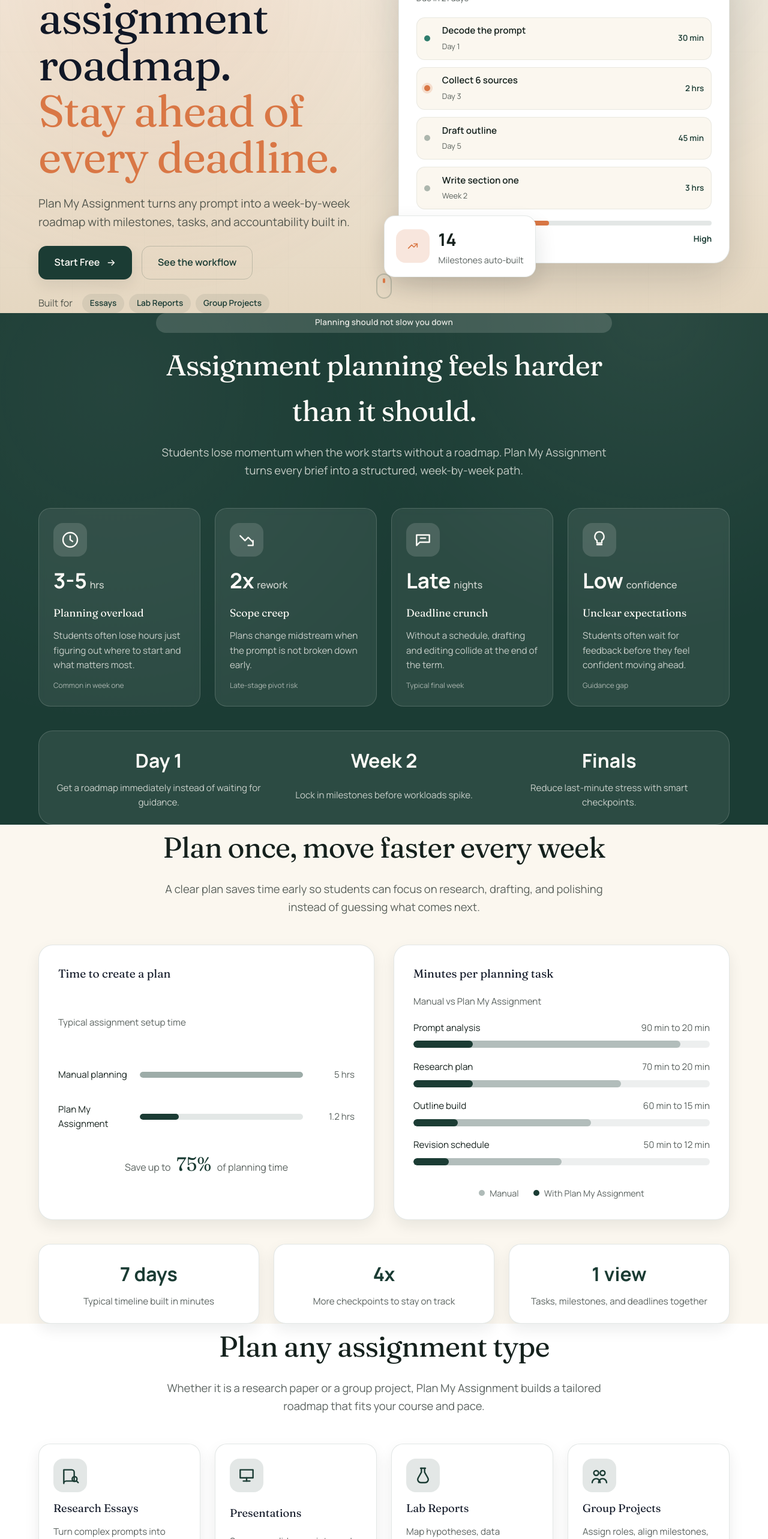
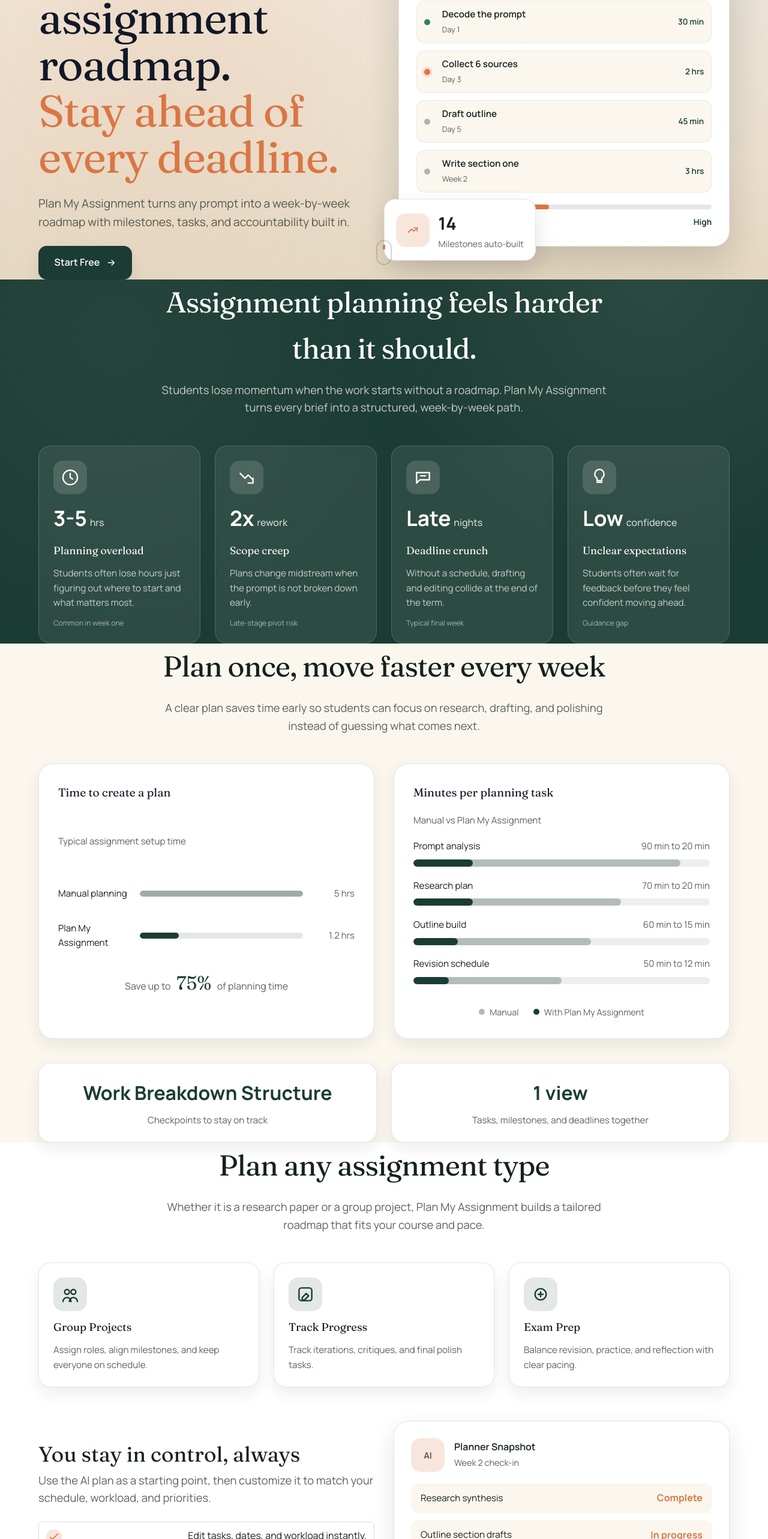
Before and after one commit to abhimishhra29/ed_AI_frontend, a Next.js app in the folder frontend/: page /plan-my-assignment-wizard in a window 1280 px wide. Shown: the part 234-2800 px from the top of the page at 60% size. Built offline with nearby package versions, Linux system fonts and the light colour scheme.

Commit message:
plan my assignment landing page

```diff
--- a/frontend/src/app/plan-my-assignment-wizard/page.tsx
+++ b/frontend/src/app/plan-my-assignment-wizard/page.tsx
@@ -5,38 +5,8 @@
 import { apiFetch } from '../../lib/api';
 
 const planTypes = [
-  {
-    title: 'Research Essays',
-    description: 'Turn complex prompts into structured outlines and source plans.',
-    icon: (
-      <svg viewBox="0 0 24 24" className="pma-icon" aria-hidden="true">
-        <path d="M4 5h10a3 3 0 0 1 3 3v11H7a3 3 0 0 0-3 3V5z" />
-        <circle cx="17.5" cy="16.5" r="3" />
-        <path d="M20 19l2 2" />
-      </svg>
-    ),
-  },
-  {
-    title: 'Presentations',
-    description: 'Sequence slides, scripts, and practice sessions in one plan.',
-    icon: (
-      <svg viewBox="0 0 24 24" className="pma-icon" aria-hidden="true">
-        <path d="M4 5h16v10H4z" />
-        <path d="M8 19h8" />
-        <path d="M12 15v4" />
-      </svg>
-    ),
-  },
-  {
-    title: 'Lab Reports',
-    description: 'Map hypotheses, data collection, and analysis checkpoints.',
-    icon: (
-      <svg viewBox="0 0 24 24" className="pma-icon" aria-hidden="true">
-        <path d="M9 3h6" />
-        <path d="M10 3v5l-4 7a4 4 0 0 0 3.5 6h5a4 4 0 0 0 3.5-6l-4-7V3" />
-      </svg>
-    ),
-  },
+
+
   {
     title: 'Group Projects',
     description: 'Assign roles, align milestones, and keep everyone on schedule.',
@@ -50,7 +20,7 @@
     ),
   },
   {
-    title: 'Design Portfolios',
+    title: 'Track Progress',
     description: 'Track iterations, critiques, and final polish tasks.',
     icon: (
       <svg viewBox="0 0 24 24" className="pma-icon" aria-hidden="true">
@@ -131,20 +101,6 @@
   },
 ];
 
-const painHighlights = [
-  {
-    stat: 'Day 1',
-    text: 'Get a roadmap immediately instead of waiting for guidance.',
-  },
-  {
-    stat: 'Week 2',
-    text: 'Lock in milestones before workloads spike.',
-  },
-  {
-    stat: 'Finals',
-    text: 'Reduce last-minute stress with smart checkpoints.',
-  },
-];
 
 const timeComparison = [
   { label: 'Manual planning', hours: '5 hrs', width: '100%', tone: 'muted' },
@@ -349,19 +305,9 @@
                   </svg>
                 </Link>
 
-                <a className="pma-button pma-button-ghost" href="#how-it-works">
-                  See the workflow
-                </a>
               </div>
 
-              <div className="pma-hero-proof">
-                <span>Built for</span>
-                <div className="pma-hero-tag-stack">
-                  <span className="pma-hero-tag">Essays</span>
-                  <span className="pma-hero-tag">Lab Reports</span>
-                  <span className="pma-hero-tag">Group Projects</span>
-                </div>
-              </div>
+
             </div>
 
             <div className="pma-hero-media">
@@ -428,9 +374,7 @@
       <section id="pain-points" className="pma-pain">
         <div className="pma-container">
           <div className="pma-section-header">
-            <span className="pma-eyebrow pma-eyebrow--inverse">
-              Planning should not slow you down
-            </span>
+
             <h2 className="pma-heading pma-heading--inverse">
               Assignment planning feels harder than it should.
             </h2>
@@ -454,15 +398,6 @@
                 <h3>{point.label}</h3>
                 <p>{point.description}</p>
                 <span className="pma-pain-caption">{point.caption}</span>
-              </div>
-            ))}
-          </div>
-
-          <div className="pma-pain-band">
-            {painHighlights.map((highlight) => (
-              <div className="pma-pain-band-item" key={highlight.stat}>
-                <span>{highlight.stat}</span>
-                <p>{highlight.text}</p>
               </div>
             ))}
           </div>
@@ -547,13 +482,10 @@
           </div>
 
           <div className="pma-impact-cards">
+
             <div className="pma-stat-card">
-              <span>7 days</span>
-              <p>Typical timeline built in minutes</p>
-            </div>
-            <div className="pma-stat-card">
-              <span>4x</span>
-              <p>More checkpoints to stay on track</p>
+              <span>Work Breakdown Structure</span>
+              <p>Checkpoints to stay on track</p>
             </div>
             <div className="pma-stat-card">
               <span>1 view</span>
@@ -710,31 +642,7 @@
         </div>
       </section>
 
-      <section className="pma-cta">
-        <div className="pma-container">
-          <div className="pma-cta-inner">
-            <h2>Ready to plan with clarity?</h2>
-            <p>
-              Build a structured roadmap in minutes and stay confident from the
-              first draft to the final submission.
-            </p>
-            <div className="pma-cta-actions">
-              <Link
-                className="pma-button pma-button-light"
-                href={loggedIn ? '/plan-my-assignment' : '/signup'}
-              >
-                {loggedIn ? 'Open Planner' : 'Start Free'}
-              </Link>
-              <a className="pma-button pma-button-outline-light" href="#features">
-                Explore features
-              </a>
-            </div>
-            <span className="pma-cta-note">
-              No setup required. Works with any assignment brief.
-            </span>
-          </div>
-        </div>
-      </section>
+
     </div>
   );
 }
```
